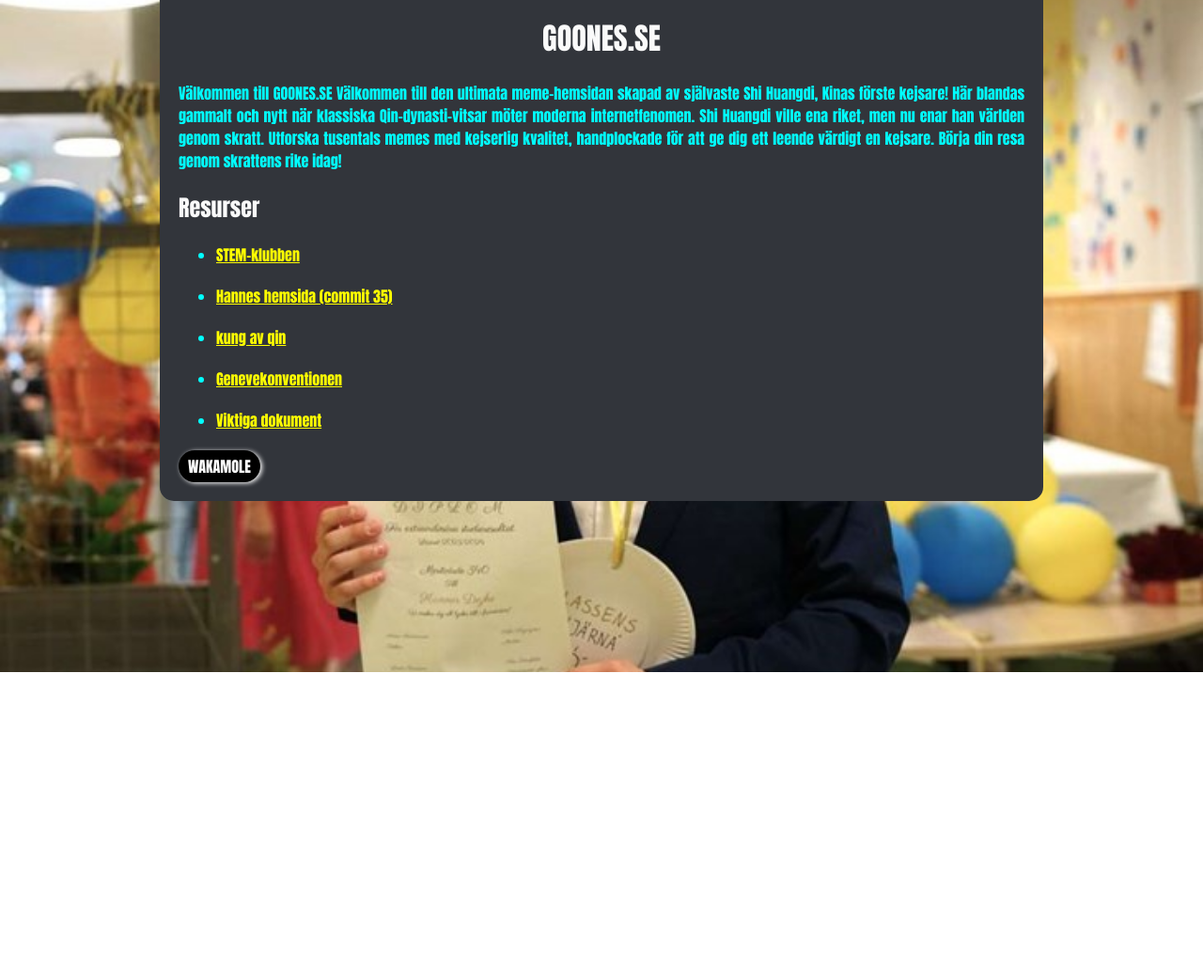
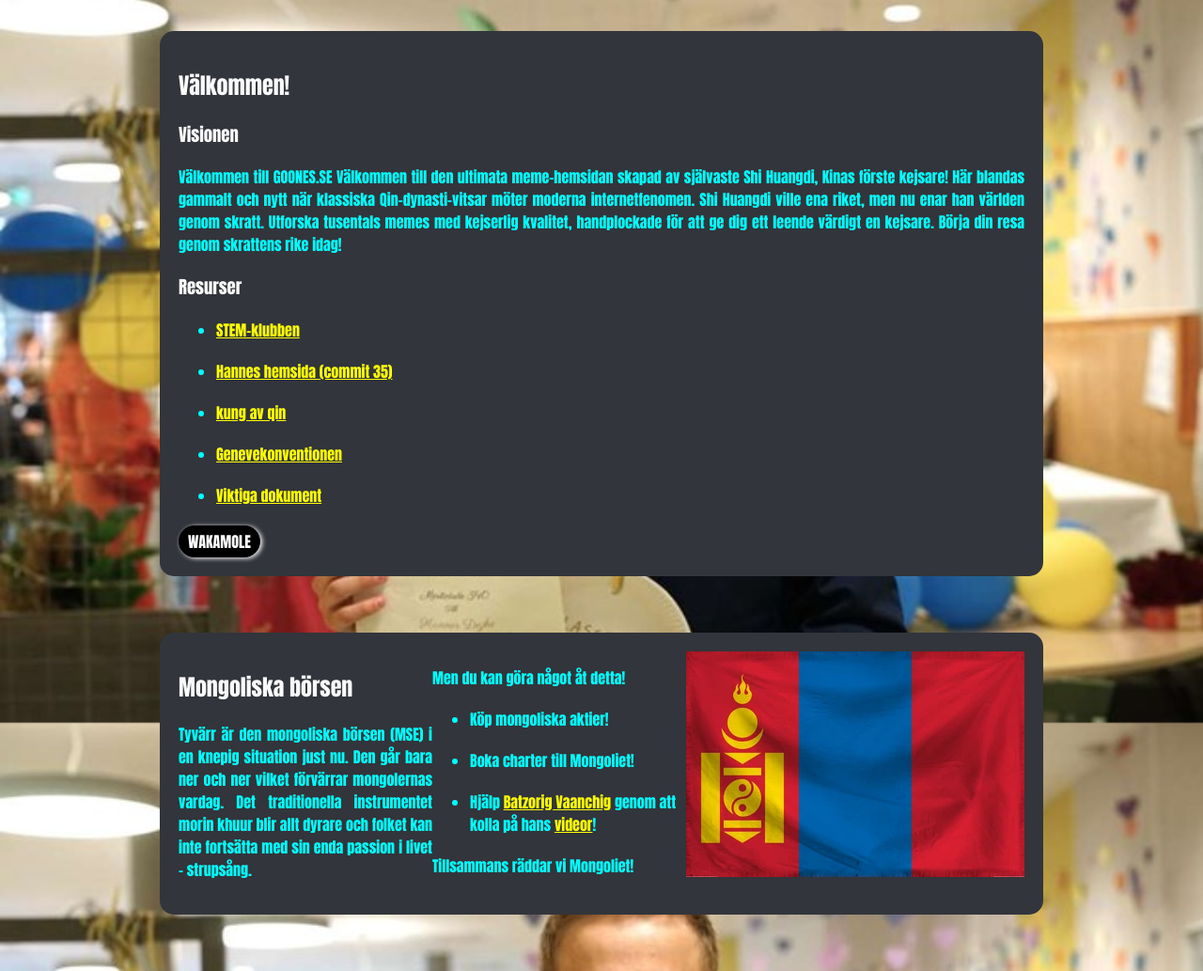
Before and after one commit to STEM-klubben/goones, a plain HTML site: page docs/index.html in a window 1280 px wide. Shown: the part 85-1118 px from the top of the page at 94% size. Before the commit the page ends 800 px from the top, so only its background shows below. Drawn offline with Linux system fonts and the light colour scheme.

Commit message:
påbörjad mongoliet

```diff
--- a/docs/css/main.css
+++ b/docs/css/main.css
@@ -10,7 +10,7 @@ body {
     background-position: center;
 }
 
-main {
+section {
     background-color: rgb(50, 53, 59);
     padding: 20px;
     margin: 60px auto;
--- /dev/null
+++ b/docs/css/mongo.css
@@ -0,0 +1,5 @@
+.mongo {
+    display: grid;
+    grid-template-columns: 1fr 1fr 1fr;
+    grid-template-rows: repeat(60px auto);
+}
--- a/docs/index.html
+++ b/docs/index.html
@@ -1,12 +1,15 @@
 <!DOCTYPE html>
 <html lang="sv">
+
 <head>
     <meta charset="UTF-8">
     <meta name="viewport" content="width=device-width, initial-scale=1.0">
     <title>Goones</title>
 
     <link rel="stylesheet" href="css/index.css">
+    <link rel="stylesheet" href="css/mongo.css">
 </head>
+
 <body>
 
     <dialog>
@@ -16,26 +19,63 @@
     </dialog>
 
     <main>
+        <h1>GOONES.SE</h1>
+        <section>
+            <h2>Välkommen!</h2>
+            <h3>Visionen</h3>
 
-        <h1>GOONES.SE</h1>
+            <p>Välkommen till GOONES.SE Välkommen till den ultimata meme-hemsidan skapad av självaste Shi Huangdi, Kinas
+                förste kejsare! Här blandas gammalt och nytt när klassiska Qin-dynasti-vitsar möter moderna
+                internetfenomen. Shi Huangdi ville ena riket, men nu enar han världen genom skratt. Utforska tusentals
+                memes med kejserlig kvalitet, handplockade för att ge dig ett leende värdigt en kejsare. Börja din resa
+                genom skrattens rike idag!</p>
 
-        <p>Välkommen till GOONES.SE Välkommen till  den ultimata meme-hemsidan skapad av självaste Shi Huangdi, Kinas förste kejsare! Här blandas gammalt och nytt när klassiska Qin-dynasti-vitsar möter moderna internetfenomen. Shi Huangdi ville ena riket, men nu enar han världen genom skratt. Utforska tusentals memes med kejserlig kvalitet, handplockade för att ge dig ett leende värdigt en kejsare. Börja din resa genom skrattens rike idag!</p>
-
-        <h2>Resurser</h2>
+            <h3>Resurser</h3>
 
             <ul>
                 <li><a href="https://stem.sa0wii.se">STEM-klubben</a></li>
                 <li><a href="hannes_sida">Hannes hemsida (commit 35)</a></li>
                 <li><a href="https://www.youtube.com/watch?v=xGfJQvzRa0Q" target="_blank">kung av qin</a></li>
-          <li><a href="https://www.icrc.org/sites/default/files/external/doc/en/assets/files/publications/icrc-002-0173.pdf" target="_blank">Genevekonventionen</a></li>
+                <li><a href="https://www.icrc.org/sites/default/files/external/doc/en/assets/files/publications/icrc-002-0173.pdf"
+                        target="_blank">Genevekonventionen</a></li>
                 <li><a href="digitalparm.html">Viktiga dokument</a></li>
             </ul>
 
             <button id="wakamole" onclick="hannesreklamFUNC()">
                 WAKAMOLE
             </button>
+        </section>
+
+        <section class="mongo">
+            <div class="mongotext">
+                <h2>Mongoliska börsen</h2>
+                <p>Tyvärr är den mongoliska börsen (MSE) i en knepig situation just nu. Den går bara ner och ner vilket
+                    förvärrar mongolernas vardag. Det traditionella instrumentet morin khuur blir allt dyrare och folket
+                    kan inte fortsätta med sin enda passion i livet - strupsång.
+                    <br>
+            </div>
+            <div class="mongolista">
+                </p>
+                <p>
+                    Men du kan göra något åt detta!
+                <ul>
+                    <li>Köp mongoliska aktier!</li>
+                    <li>Boka charter till Mongoliet!</li>
+                    <li>Hjälp <a href="https://www.youtube.com/@BatzorigVaanchig" target="_blank">Batzorig Vaanchig</a>
+                        genom att kolla på hans <a href="https://www.youtube.com/watch?v=p_5yt5IX38I"
+                            target="_blank">videor</a>!</li>
+                </ul>
+                </p>
+                <p>Tillsammans räddar vi Mongoliet!</p>
+            </div>
+            <img src="img/Mongolia_Ripple.webp" alt="Mongoliska flaggan" class="mongobild">
+        </section>
+
     </main>
+
+
 
 </body>
 <script src="js/brainrot.js"></script>
+
 </html>
```
Also changed, not shown: docs/img/Mongolia_Ripple.webp (added). Lines whose indentation alone changed are shown as unchanged.
